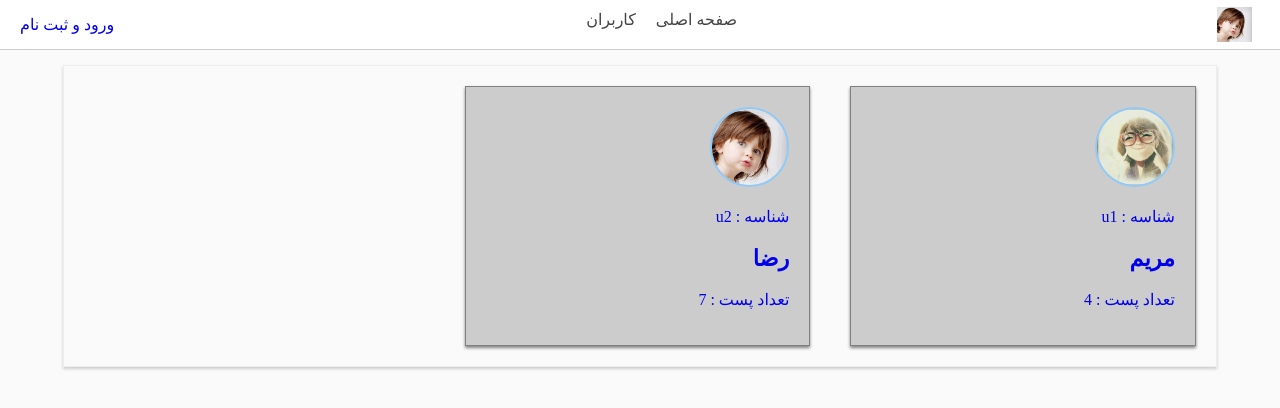
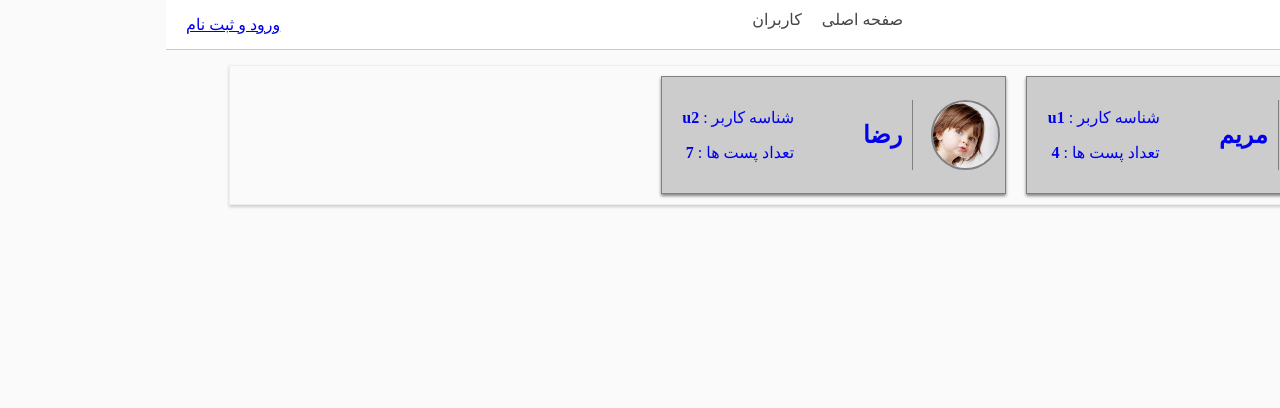
Before and after one commit to BroTherReZa/mern-stack, a React (Create React App) app in the folder frontend/: page /users in a window 1280 px wide. Shown: the top 408 px of the page. Built offline with nearby package versions, Linux system fonts and the light colour scheme.

Commit message:
css update

```diff
--- a/frontend/public/assets/styles/styles.css
+++ b/frontend/public/assets/styles/styles.css
@@ -2,6 +2,6 @@
     font-family: 'Vazir-FD';
     src: url(./assets/fonts/Vazir-FD.woff)
   }
-  body{
+body,p, h1,h2,h3,h4,h5,a,li,span,div{
       font-family: 'Vazir-FD';
   }
--- a/frontend/src/posts/components/PostList.css
+++ b/frontend/src/posts/components/PostList.css
@@ -1,13 +1,40 @@
-.post img {
+.postList {
+    width: 90%;
+    margin: 20px auto;
+    border: 1px solid #eeeeee;
+    box-shadow: 0 2px 3px #cccccc;
+    display: flex;
+    justify-content: center;
+    align-items: center;
+    margin-top: 65px;
+}
+.postList ul {
+    display: flex;
+    align-items: center;
+    list-style: none;
+}
+.postList li {
+    width: 48%;
+    margin: 5px;
+    background-color: #cccccc;
+    border: 1px solid gray;
+    box-shadow: 0 2px 3px gray;
+    display: flex;
+    align-items: center;
+    box-sizing: border-box;
+}
+.postList li div {
+    width: 25%;
+    display: flex;
+    justify-content: space-between;
+    align-items: center;
+    box-sizing: border-box;
+}
+
+
+
+.postList img {
     width: 60%;
     border-radius: 3px;
     border: 2px solid #E0E0E0;
 }
-
-.post h2 {
-    color: #212121;
-}
-
-.post h3 {
-    color: #424242;
-}
--- a/frontend/src/posts/components/PostList.js
+++ b/frontend/src/posts/components/PostList.js
@@ -11,7 +11,7 @@ const PostList = props =>{
         )
     }
     return(
-        <div className="center">
+        <div className="postList">
             <ul>
                 {
                     props.items.map(post =>{
--- a/frontend/src/user/components/UserItem.css
+++ b/frontend/src/user/components/UserItem.css
@@ -1,19 +1,30 @@
-.user-avatar img {
-    width: 25%;
+.userAvatar {
+    width: 30%;
+    border-left: 1px solid gray;
+    display: flex;
+    justify-content: space-between;
+    align-items: center;
+    box-sizing: border-box;
+}
+.userAvatar img {
+    width: 75%;
     border-radius: 50%;
-    border: 2px solid #90CAF9;
+    border: 2px solid gray;
 }
-
-h2 {
-    font-size: 1.4em;
+.userName {
+    width: 30%;
+    padding: 10px;
 }
-
-span {
-    font-size: 1em;
+.userInfo{
+    width: 40%;
+    padding: 10px;
+    display: block;
 }
-a{
+li a {
+    margin: 0;
+    padding: 0;
+    height: 100%;
+    display: flex;
+    align-items: center;
     text-decoration: none;
 }
-li div {
-    align-items: center;
-}
--- a/frontend/src/user/components/UserItem.js
+++ b/frontend/src/user/components/UserItem.js
@@ -6,17 +6,15 @@ const UserItem = props =>{
     return(
         <li>
             <Link to={`/${props.id}/posts`}>
-                <div className="user-avatar">
+                <div className="userAvatar">
                     <img src={props.image} alt={props.name}/>
                 </div>
-                <div>
-                    <p> شناسه : <span> {props.id} </span></p>
-                </div>
-                <div>
+                <div className="userName">
                     <h2>{props.name}</h2>
                 </div>
-                <div>
-                <p> تعداد پست : <span> {props.postCount} </span></p>
+                <div className="userInfo">
+                    <p> شناسه کاربر  : <b> {props.id} </b></p>
+                    <p> تعداد پست ها : <b> {props.postCount} </b></p>
                 </div>
             </Link>
         </li>
--- a/frontend/src/user/components/UsersList.css
+++ b/frontend/src/user/components/UsersList.css
@@ -24,7 +24,7 @@
     display: flex;
     justify-content: space-between;
     align-items: center;
-    padding: 20px;
-    margin: 20px;
+    padding: 5px;
+    margin: 10px;
     box-sizing: border-box;
 }
```
Also changed, not shown: frontend/src/posts/components/PostItem.js (indentation only).
